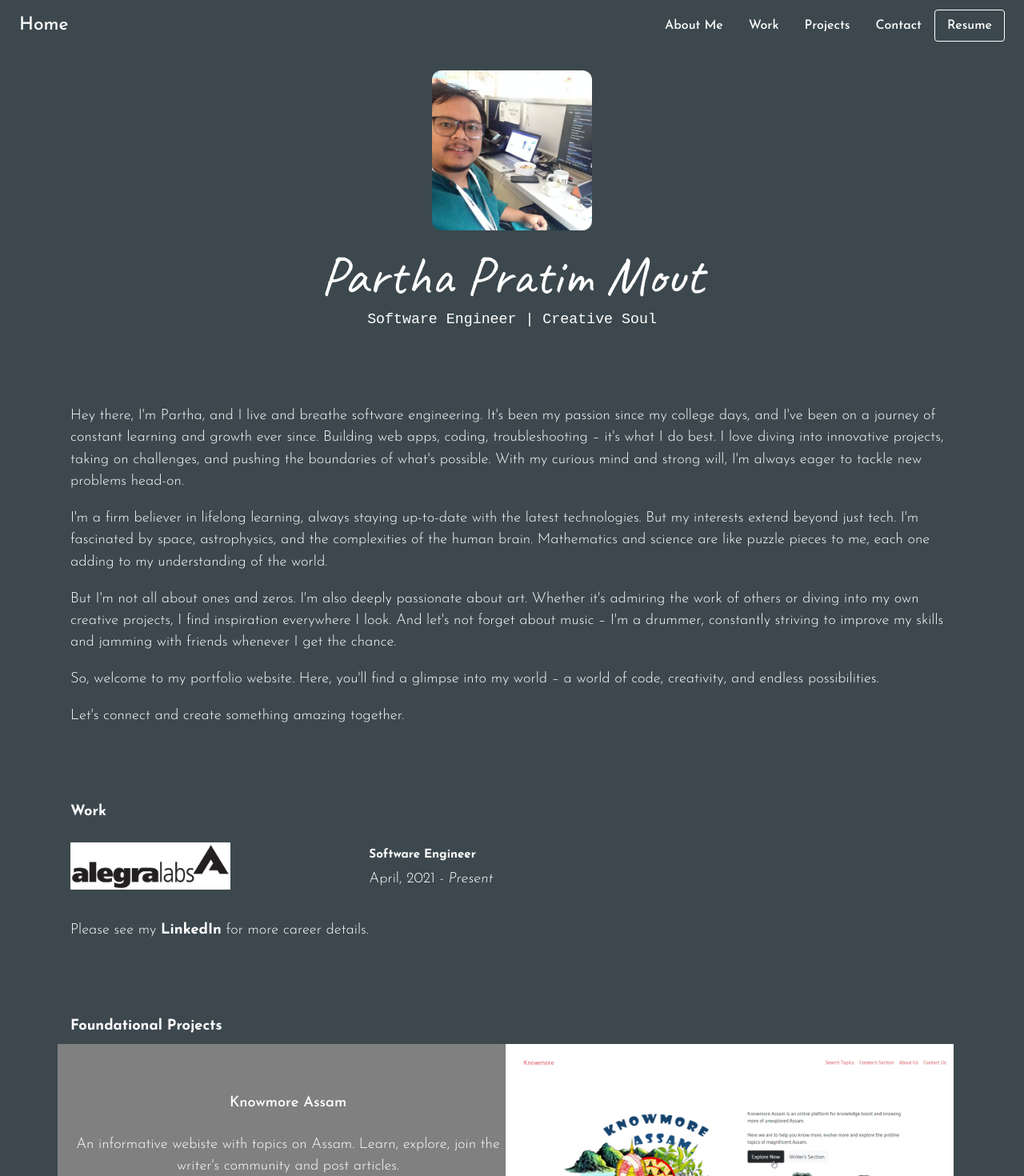
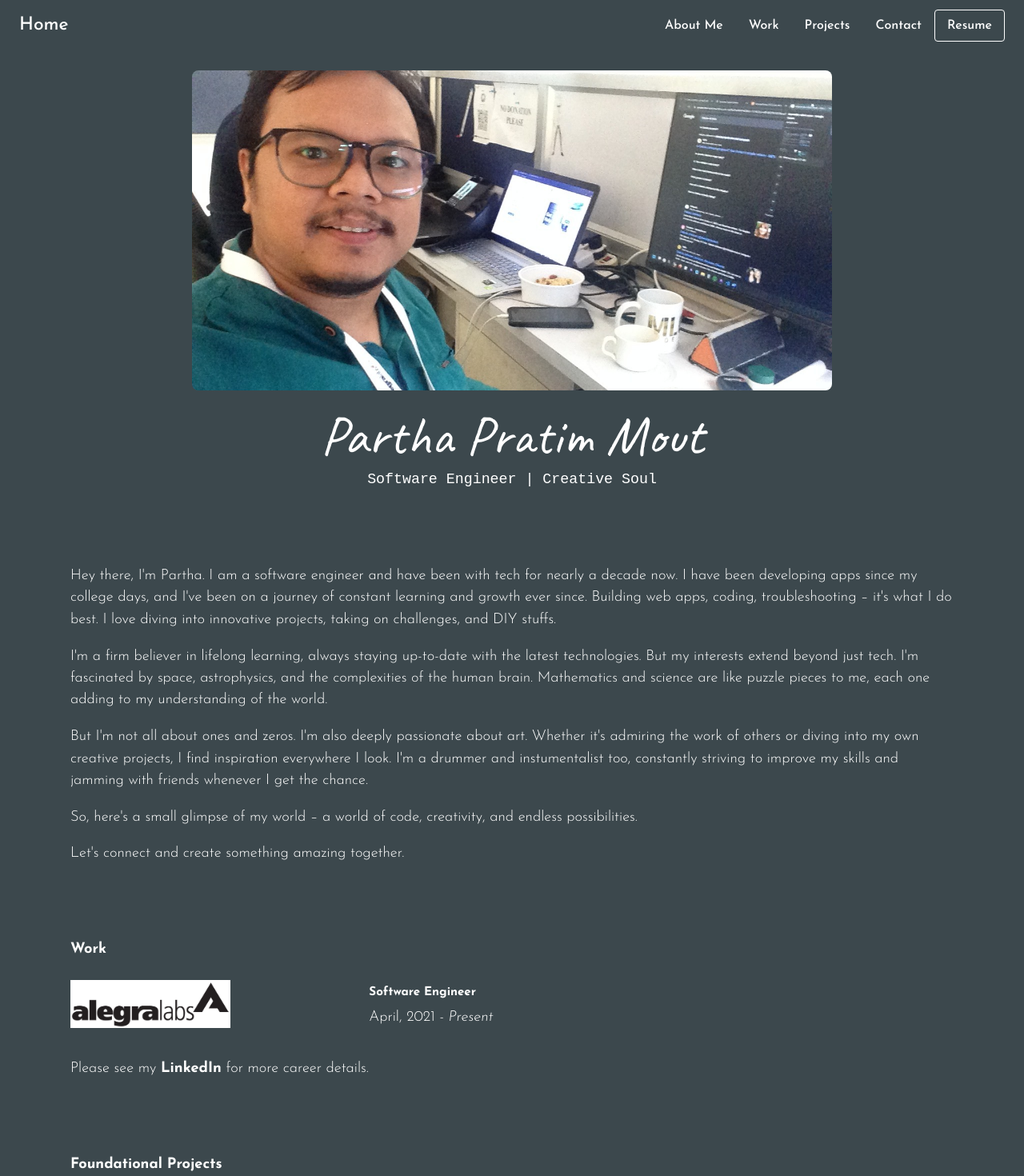
Before and after one commit to paarthpm/my-portfolio, a React (Vite) app: page / in a window 1280 px wide. Shown: the top 1470 px of the page at 80% size. Built offline with nearby package versions, Linux system fonts and the light colour scheme; a web font is replaced by a local one.

Commit message:
small updates

```diff
--- a/src/components/AboutMe.tsx
+++ b/src/components/AboutMe.tsx
@@ -2,10 +2,10 @@ import { Typography } from '@mui/material'
 const AboutMe = () => {
   return (
     <Typography>
-        <p>Hey there, I'm Partha, and I live and breathe software engineering. It's been my passion since my college days, and I've been on a journey of constant learning and growth ever since. Building web apps, coding, troubleshooting – it's what I do best. I love diving into innovative projects, taking on challenges, and pushing the boundaries of what's possible. With my curious mind and strong will, I'm always eager to tackle new problems head-on.</p>
+        <p>Hey there, I'm Partha. I am a software engineer and have been with tech for nearly a decade now. I have been developing apps since my college days, and I've been on a journey of constant learning and growth ever since. Building web apps, coding, troubleshooting – it's what I do best. I love diving into innovative projects, taking on challenges, and DIY stuffs.</p>
         <p>I'm a firm believer in lifelong learning, always staying up-to-date with the latest technologies. But my interests extend beyond just tech. I'm fascinated by space, astrophysics, and the complexities of the human brain. Mathematics and science are like puzzle pieces to me, each one adding to my understanding of the world.</p>
-        <p>But I'm not all about ones and zeros. I'm also deeply passionate about art. Whether it's admiring the work of others or diving into my own creative projects, I find inspiration everywhere I look. And let's not forget about music – I'm a drummer, constantly striving to improve my skills and jamming with friends whenever I get the chance.</p>
-        <p>So, welcome to my portfolio website. Here, you'll find a glimpse into my world – a world of code, creativity, and endless possibilities.</p>
+        <p>But I'm not all about ones and zeros. I'm also deeply passionate about art. Whether it's admiring the work of others or diving into my own creative projects, I find inspiration everywhere I look. I'm a drummer and instumentalist too, constantly striving to improve my skills and jamming with friends whenever I get the chance.</p>
+        <p>So, here's a small glimpse of my world – a world of code, creativity, and endless possibilities.</p>
         <p>Let's connect and create something amazing together.</p>
     </Typography>
   )
--- a/src/components/CircleAvatarWithName.tsx
+++ b/src/components/CircleAvatarWithName.tsx
@@ -13,7 +13,7 @@ const CircleAvatarWithName: React.FC<Props> = ({ name, imageSrc, bio }) => {
 
   return (
     <Box sx={{ display: 'flex', flexDirection: 'column', alignItems: 'center', mb: 3 }}>
-      <Avatar sx={{ width: 200, height: 200, mb: 2, borderRadius: '12px' }} src={imageSrc} alt={name} />
+      <Avatar sx={{ width: 800, height: 400, mb: 2, borderRadius: '8px', objectFit: 'cover' }} src={imageSrc} alt={name} />
       <Typography variant={isSmallScreen ? "h4" : "h2"} align="center" style={{ fontFamily: '"Caveat", cursive', fontOpticalSizing: 'auto', fontWeight: '<weight>', fontStyle: 'normal' }}>{name}</Typography>
       {bio && <Typography variant={isSmallScreen ? "body2" : "body1"} align="center" style={{ fontFamily: '"M PLUS Code Latin", monospace', fontWeight: 200, fontStyle: 'normal', fontOpticalSizing: 'auto', fontVariationSettings:'"wdth" 100'}}>{bio}</Typography>}
     </Box>
--- a/src/components/Projects.tsx
+++ b/src/components/Projects.tsx
@@ -8,7 +8,7 @@ const Projects = () => {
       <Grid container spacing={2}>
         <Grid item xs={12} sm={6} className='project-dark-section'>
           <h4>Knowmore <span className='text-highlight-red'>Assam</span></h4>
-          <p>An informative webiste with topics on Assam. Learn, explore, join the writer's community and post articles.</p>
+          <p>An informative webiste with topics on Assam in both English and Assamese language. Learn, explore, join the writer's community and post articles.</p>
           <a href="https://youtu.be/o8ZoScDuxhM" target='_blank'><Button variant="contained" size="small" className='section-btn'>See video</Button></a>
         </Grid>
         <Grid item xs={12} sm={6} className='project-light-section'>
```
Also changed, not shown: 1 other file (tests, documents, lock files or other folders).
